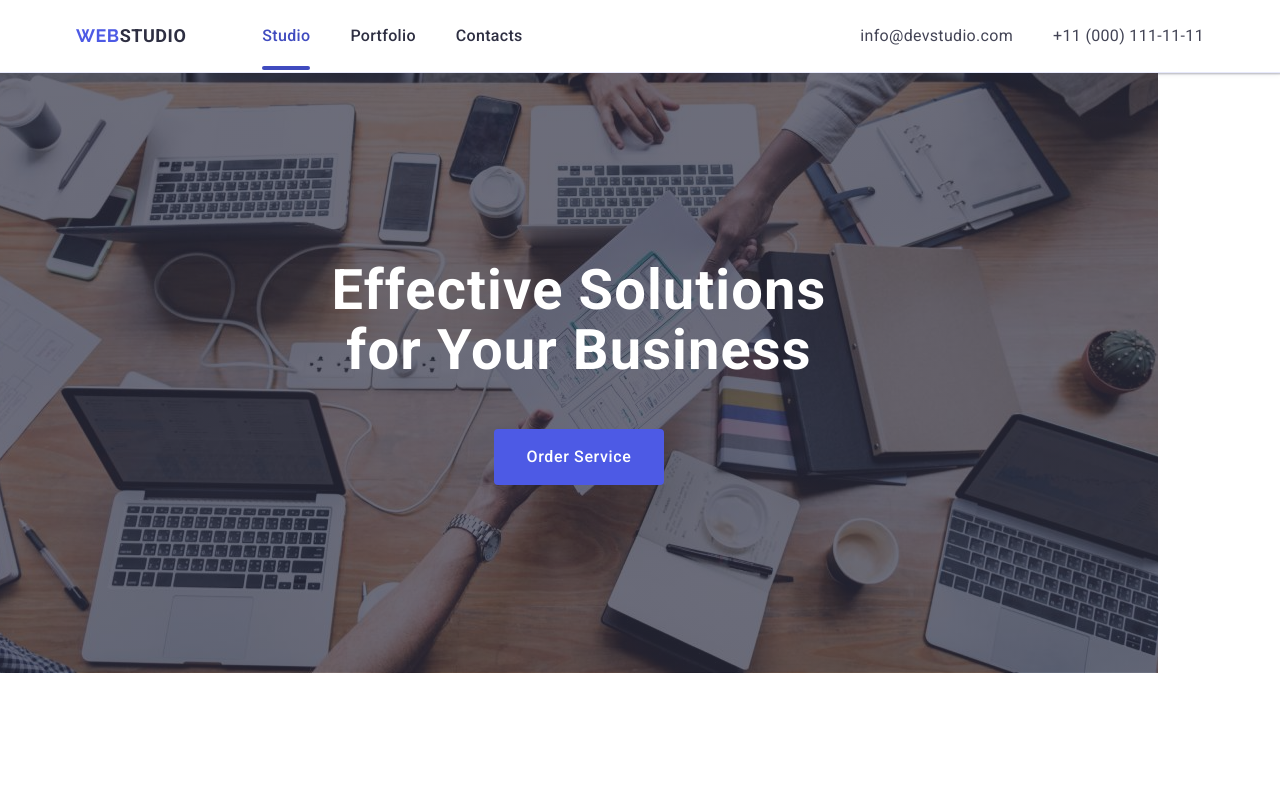
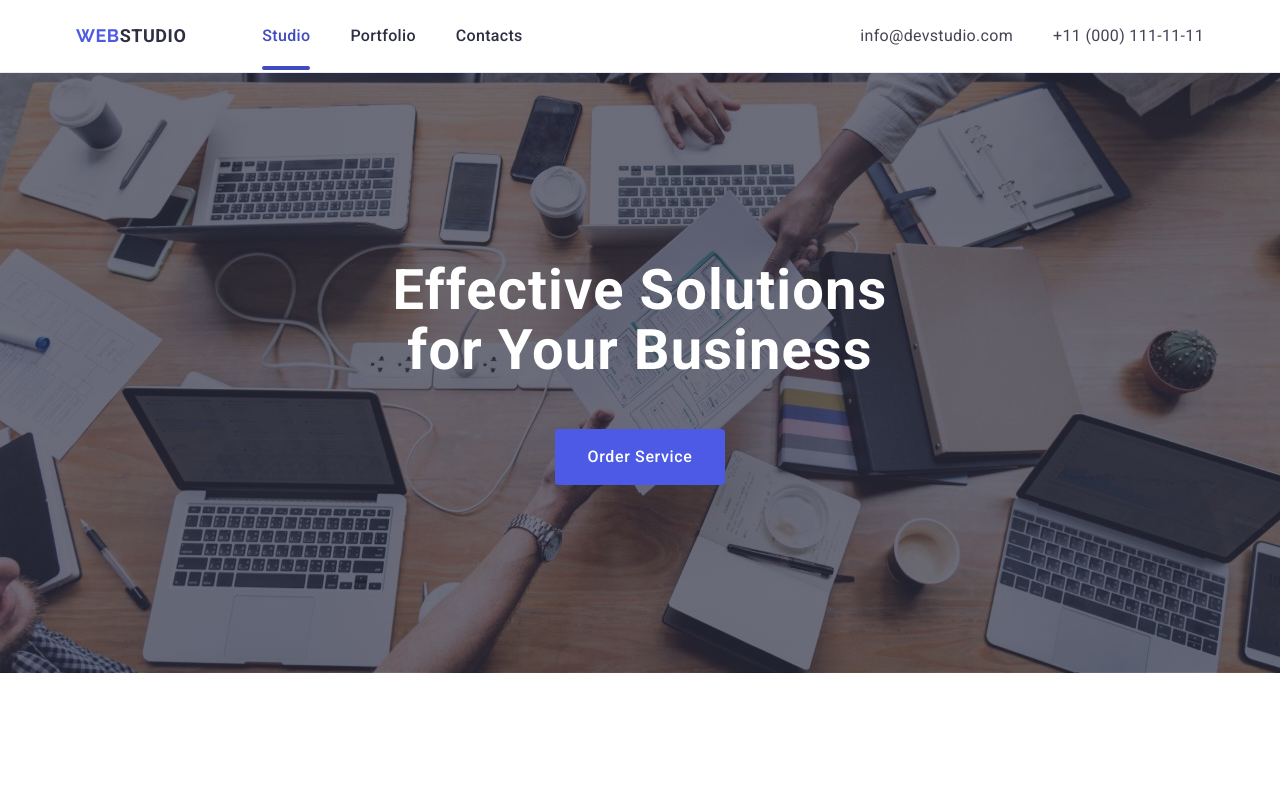
Before and after one commit to xelaale/goit-homework-04, a plain HTML site: page index.html in a window 1280 px wide. Shown: the top 789 px of the page. Drawn offline with nearby package versions, Linux system fonts and the light colour scheme.

Commit message:
check121212

```diff
--- a/css/styles.css
+++ b/css/styles.css
@@ -175,13 +175,13 @@ img {
     display: inline-block;
     text-align: center;
     align-items: center;
-    /* width: 100%; */
+    width: 100%;
     background-image: linear-gradient(to bottom, rgba(46, 47, 66, 0.7), rgba(46, 47, 66, 0.7)),
         url(../images/background/peopleoffice.jpg);
     background-position: center;
     background-repeat: no-repeat;
     background-size: cover;
-    max-width: 1440px;
+    /* max-width: 1440px; */
 }
 
 .hero-title {
```
